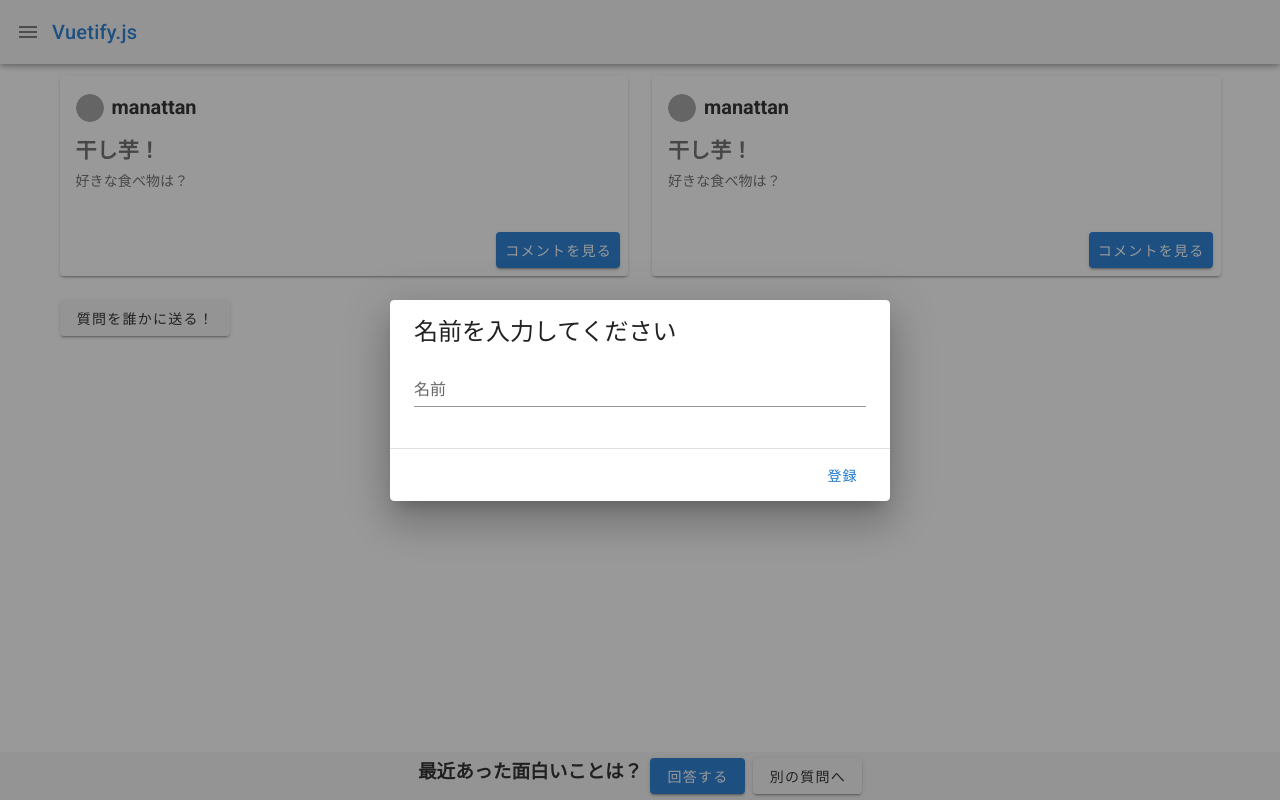
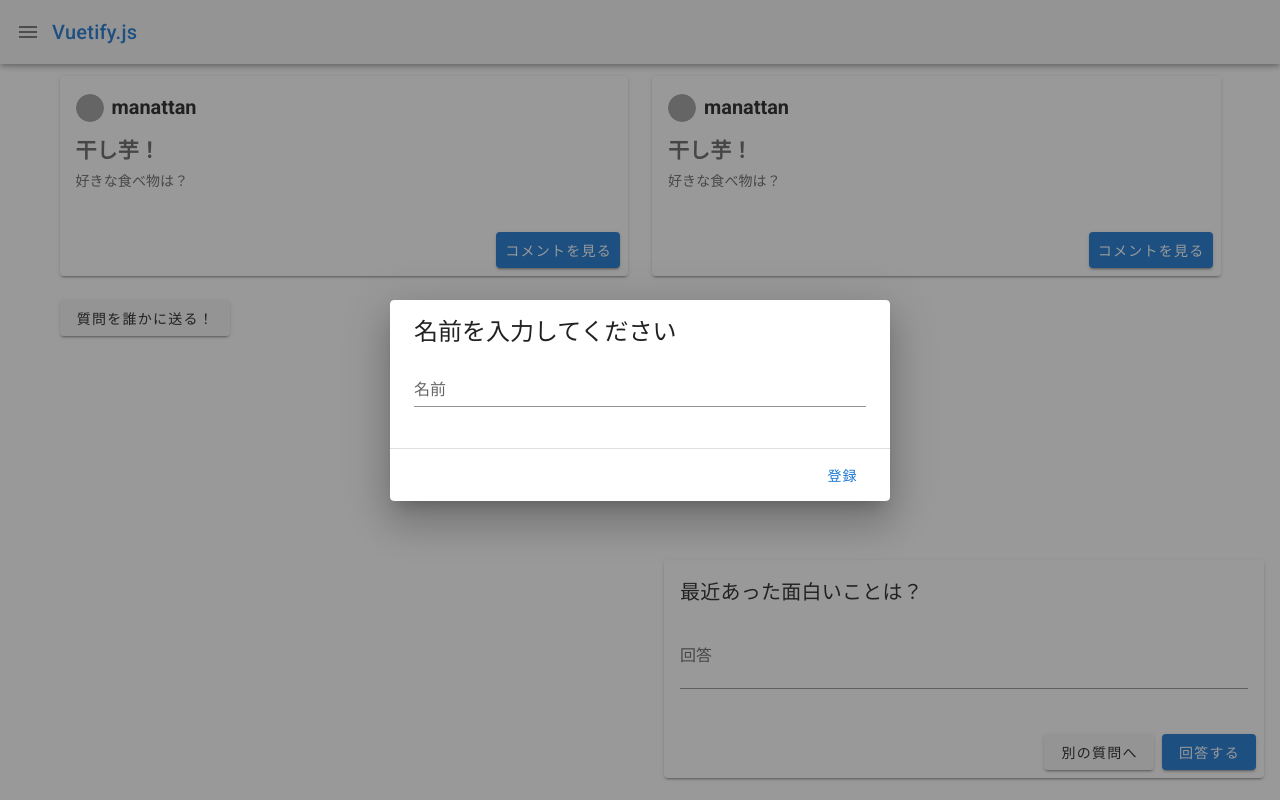
Before and after one commit to dena-autumn-hackathon-2021-team-d/dena-autumn-frontend, a Nuxt app: page /groups/1/answers in a window 1280 px wide. Built offline with nearby package versions, Linux system fonts and the light colour scheme; grey boxes are pictures that could not be loaded.

Commit message:
回答ダイアログの生成

```diff
--- a/layouts/default.vue
+++ b/layouts/default.vue
@@ -36,19 +36,29 @@
         <Nuxt />
       </v-container>
     </v-main>
-    <v-footer fixed app>
-      <v-row justify="center" no-gutters>
-        <h3>最近あった面白いことは？</h3>
-        <v-btn
-          elevation="2"
-          color="primary"
-          class="ml-2"
-          @click="dialogStatus.question = !dialogStatus.question"
-          >回答する</v-btn
-        >
-        <v-btn class="ml-2" elevation="2" @click="nextQuestion"
-          >別の質問へ</v-btn
-        >
+    <v-footer fixed app color="rgba(0, 0, 0, 0)">
+      <v-row justify="end" no-gutters>
+        <v-card elevation="2" class="mb-4 question">
+          <v-card-title>最近あった面白いことは？</v-card-title>
+          <v-card-text>
+            <v-textarea
+              auto-grow
+              rows="2"
+              name="input-7-4"
+              label="回答"
+            ></v-textarea>
+          </v-card-text>
+          <v-card-actions>
+            <v-row justify="end" no-gutters>
+              <v-btn class="ml-2" elevation="2" @click="nextQuestion"
+                >別の質問へ</v-btn
+              >
+              <v-btn elevation="2" color="primary" class="ml-2" @click="send"
+                >回答する</v-btn
+              >
+            </v-row>
+          </v-card-actions>
+        </v-card>
       </v-row>
     </v-footer>
     <!-- userNameDialog -->
@@ -67,25 +77,6 @@
         <v-card-actions>
           <v-spacer></v-spacer>
           <v-btn color="primary" text @click="resistName"> 登録 </v-btn>
-        </v-card-actions>
-      </v-card>
-    </v-dialog>
-    <!-- questionDialog -->
-    <v-dialog v-model="dialogStatus.question" width="500">
-      <v-card>
-        <v-card-title class="text-h5 lighten-2">
-          最近あった面白いことは？
-        </v-card-title>
-
-        <v-card-text>
-          <v-textarea name="Anser" label="回答"></v-textarea>
-        </v-card-text>
-
-        <v-divider></v-divider>
-
-        <v-card-actions>
-          <v-spacer></v-spacer>
-          <v-btn color="primary" text @click="send"> 回答 </v-btn>
         </v-card-actions>
       </v-card>
     </v-dialog>
@@ -117,7 +108,6 @@ export default {
       title: 'Vuetify.js',
       name: '',
       dialogStatus: {
-        question: false,
         userName: false,
       },
     }
@@ -129,7 +119,7 @@ export default {
   },
   methods: {
     send() {
-      this.dialogStatus.question = !this.dialogStatus.question
+      console.log('send')
     },
     resistName() {
       localStorage.setItem(this.$route.params.groupId, this.name)
@@ -146,4 +136,13 @@ export default {
 a {
   text-decoration: none;
 }
+.question {
+  width: 100%;
+}
+@media screen and (min-width: 600px) {
+  /* 600pxからの幅の場合に適応される */
+  .question {
+    width: 600px;
+  }
+}
 </style>
--- a/pages/groups/_groupId/answers/index.vue
+++ b/pages/groups/_groupId/answers/index.vue
@@ -2,10 +2,10 @@
   <section>
     <v-row justify="center" align="center">
       <v-col v-for="(qa, index) in qas" :key="index" cols="12" sm="8" md="6">
-        <List :qa="qa" :isExistButton="true" />
+        <List :qa="qa" :is-exist-button="true" />
       </v-col>
     </v-row>
-    <nuxt-link :to="`/groups/${this.$route.params['groupId']}/questions/new`">
+    <nuxt-link :to="`/groups/${$route.params['groupId']}/questions/new`">
       <v-btn class="toCreateQuestion">質問を誰かに送る！</v-btn>
     </nuxt-link>
   </section>
```
